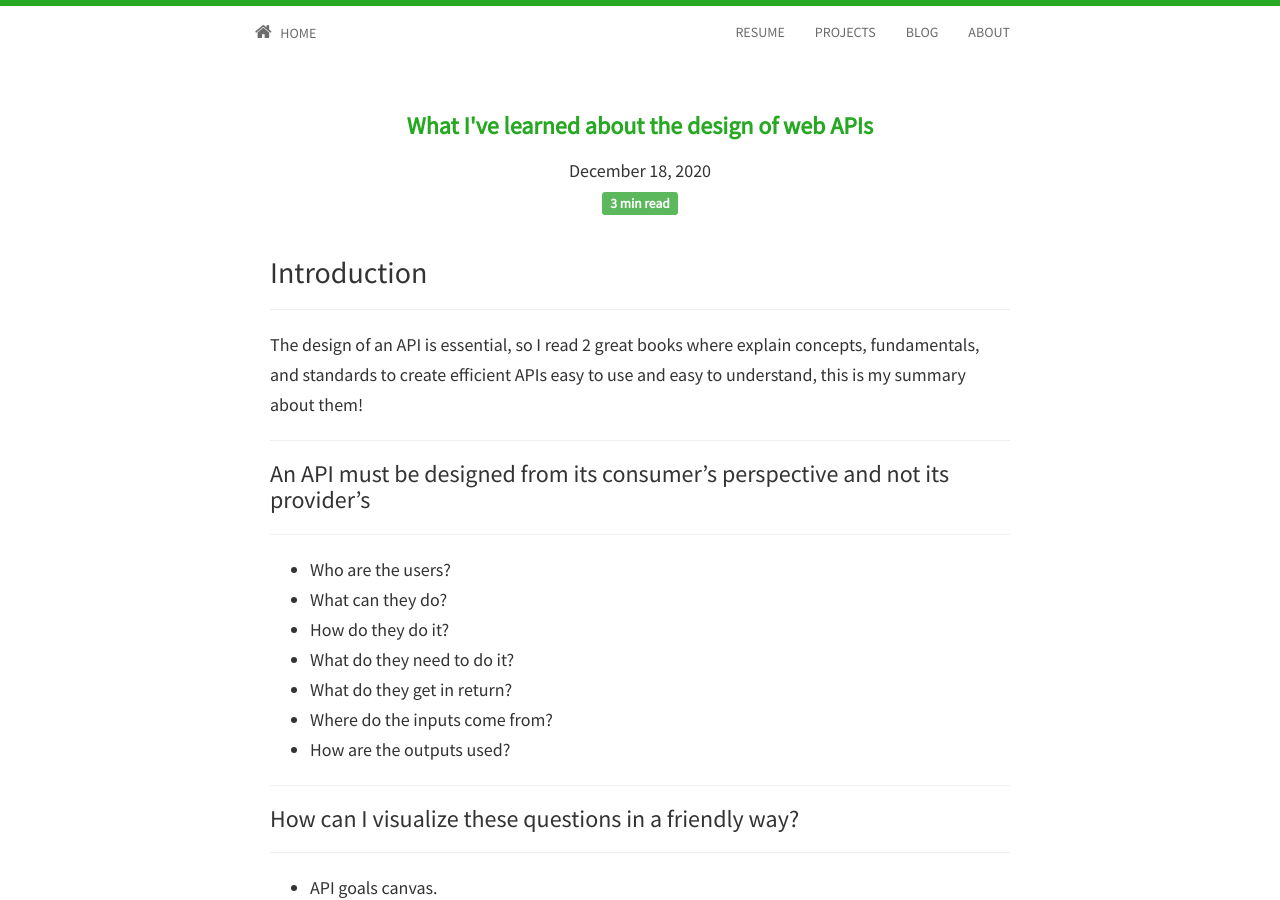
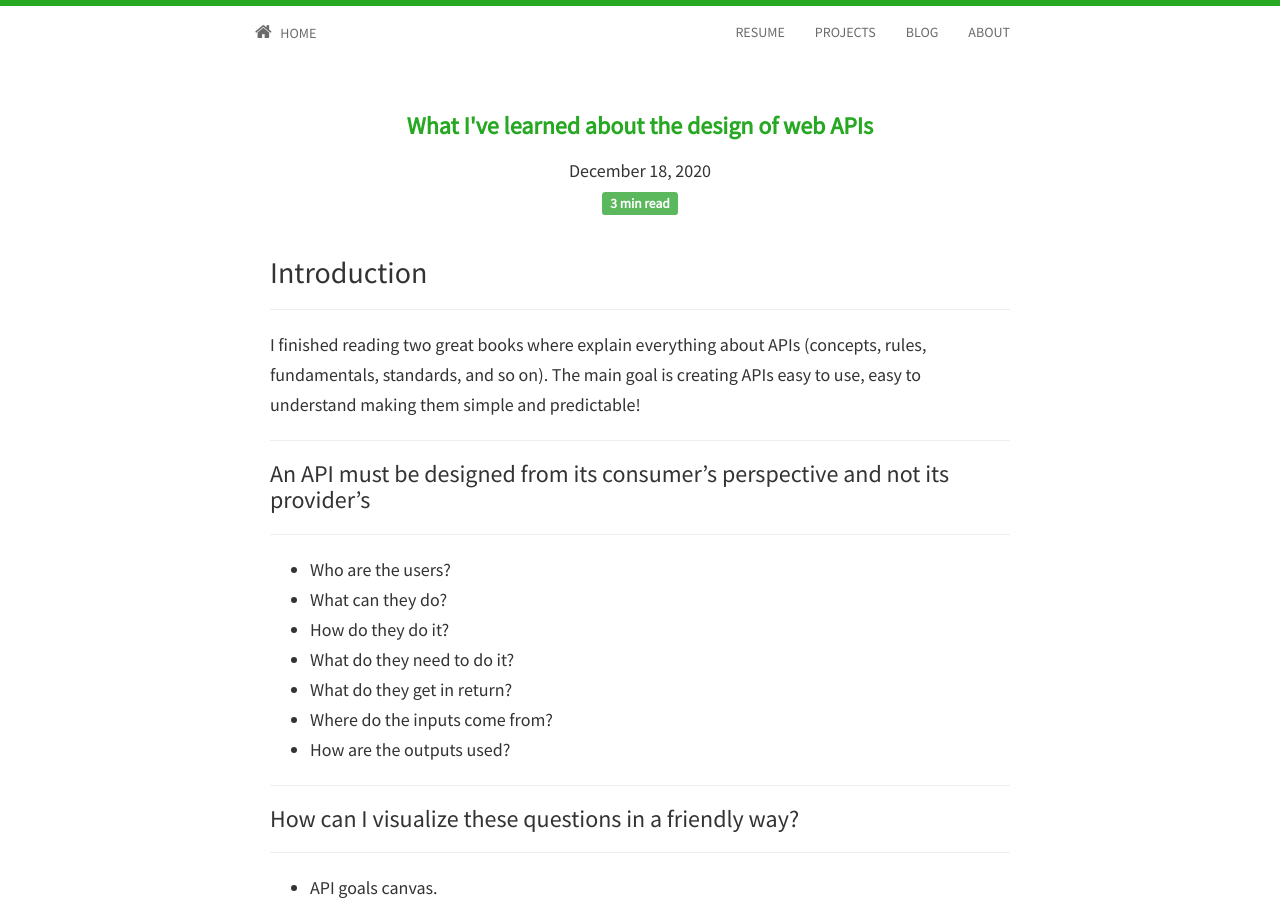
Before and after one commit to jfernancordova/jfernancordova.github.io, a Jekyll site: the page built from _posts/2020-12-18-what-i-have-learned-about-the-design-of-web-apis.md, in a window 1280 px wide and 900 px high. Built offline with Jekyll 4.4.1, drawn with Linux system fonts in a browser that asks for light colours; nearby versions of some CDN libraries; comment, search, counter and statistics services are not loaded.

Commit message:
feature/new-articles | Fixes

```diff
--- a/_posts/2020-12-18-what-i-have-learned-about-the-design-of-web-apis.md
+++ b/_posts/2020-12-18-what-i-have-learned-about-the-design-of-web-apis.md
@@ -8,8 +8,8 @@ tags:
 ## Introduction
 ---
 
-The design of an API is essential, so I read 2 great books where explain concepts, fundamentals, and standards to
-create efficient APIs easy to use and easy to understand, this is my summary about them!
+I finished reading two great books where explain everything about APIs (concepts, rules, fundamentals, standards,
+and so on). The main goal is creating APIs easy to use, easy to understand making them simple and predictable!
 
 ---
 
```
